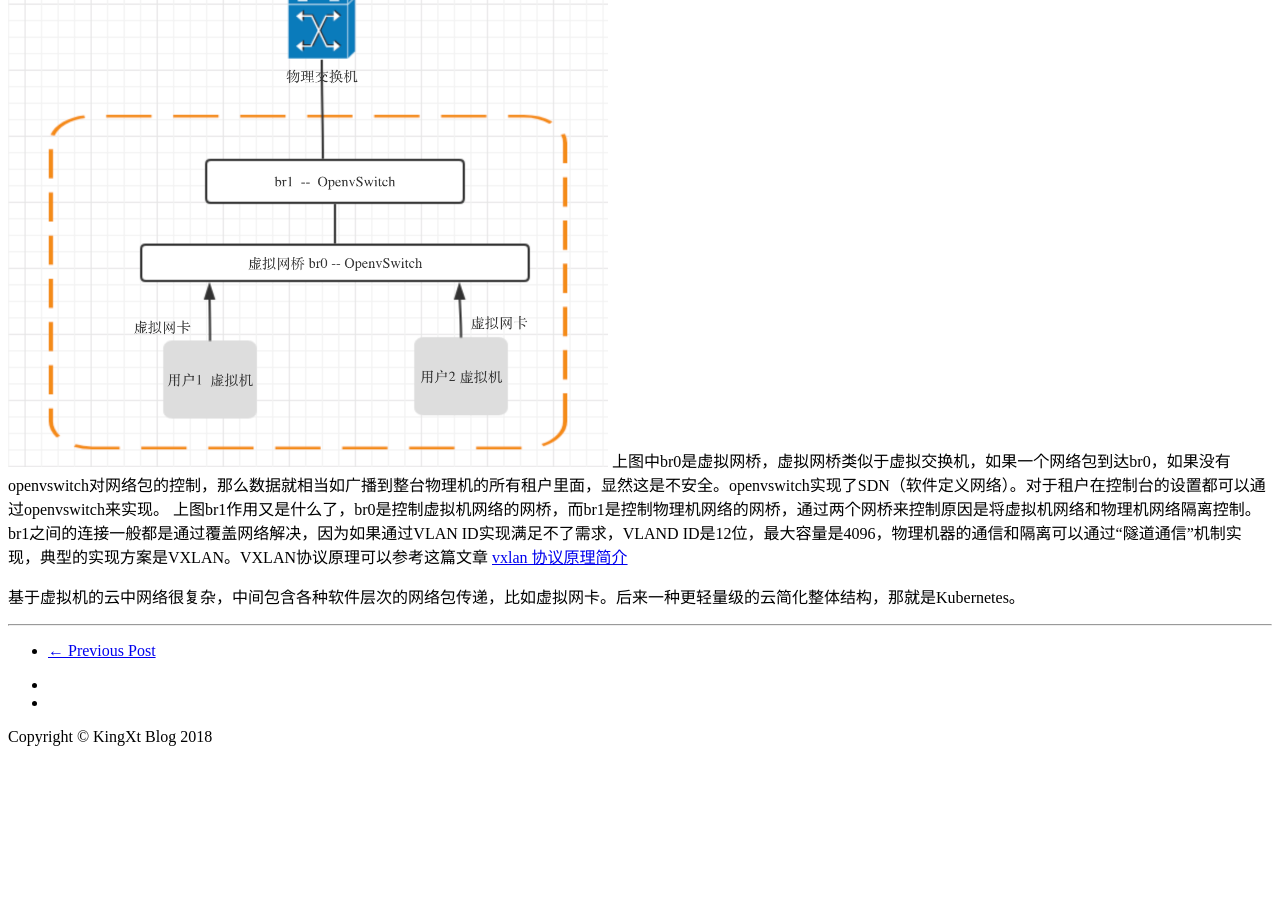
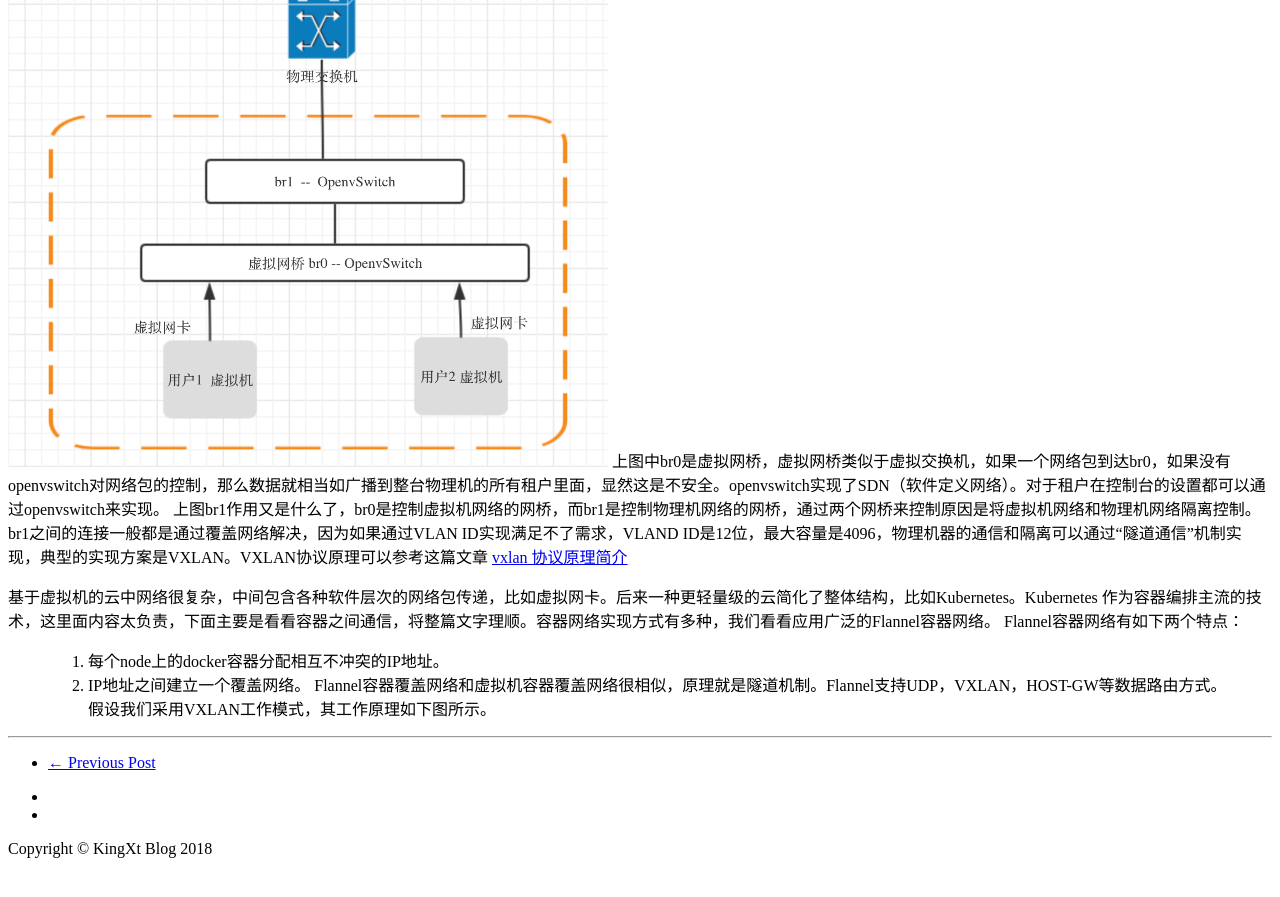
Before and after one commit to kingxt/kingxt.github.io, a Jekyll site: the page built from _posts/2018-10-14-网络是怎样连接的.md, in a window 1280 px wide and 900 px high, scrolled down 10838 px. Shown: the top 897 px of the window. Built offline with Jekyll 4.4.1, drawn with Linux system fonts in a browser that asks for light colours; nearby versions of some CDN libraries; comment, search, counter and statistics services are not loaded; before the commit the page ends 11626 px from its top, so only the background shows below that.

Commit message:
update post

```diff
--- a/_posts/2018-10-14-网络是怎样连接的.md
+++ b/_posts/2018-10-14-网络是怎样连接的.md
@@ -186,4 +186,8 @@ SLB收到数据后经由交换机到达应用服务器，下图是两个物理
 上图中br0是虚拟网桥，虚拟网桥类似于虚拟交换机，如果一个网络包到达br0，如果没有openvswitch对网络包的控制，那么数据就相当如广播到整台物理机的所有租户里面，显然这是不安全。openvswitch实现了SDN（软件定义网络）。对于租户在控制台的设置都可以通过openvswitch来实现。
 上图br1作用又是什么了，br0是控制虚拟机网络的网桥，而br1是控制物理机网络的网桥，通过两个网桥来控制原因是将虚拟机网络和物理机网络隔离控制。br1之间的连接一般都是通过覆盖网络解决，因为如果通过VLAN ID实现满足不了需求，VLAND ID是12位，最大容量是4096，物理机器的通信和隔离可以通过“隧道通信”机制实现，典型的实现方案是VXLAN。VXLAN协议原理可以参考这篇文章 [vxlan 协议原理简介](https://cizixs.com/2017/09/25/vxlan-protocol-introduction/)
 
-基于虚拟机的云中网络很复杂，中间包含各种软件层次的网络包传递，比如虚拟网卡。后来一种更轻量级的云简化整体结构，那就是Kubernetes。
+基于虚拟机的云中网络很复杂，中间包含各种软件层次的网络包传递，比如虚拟网卡。后来一种更轻量级的云简化了整体结构，比如Kubernetes。Kubernetes 作为容器编排主流的技术，这里面内容太负责，下面主要是看看容器之间通信，将整篇文字理顺。容器网络实现方式有多种，我们看看应用广泛的Flannel容器网络。
+Flannel容器网络有如下两个特点：
+> 1. 每个node上的docker容器分配相互不冲突的IP地址。
+> 2. IP地址之间建立一个覆盖网络。
+Flannel容器覆盖网络和虚拟机容器覆盖网络很相似，原理就是隧道机制。Flannel支持UDP，VXLAN，HOST-GW等数据路由方式。假设我们采用VXLAN工作模式，其工作原理如下图所示。
```
